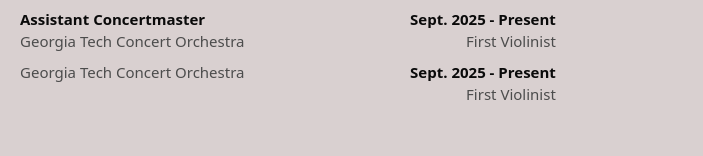
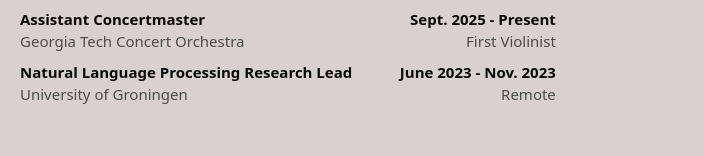
Before and after one commit to weimic/home-v2, a Next.js app: page /about in a window 1280 px wide. Shown: the part 1619-1775 px from the top of the page, without its empty margins (0-703 px from the left). Built offline with nearby package versions, Linux system fonts and the light colour scheme.

Commit message:
update website..

```diff
--- a/app/layout.tsx
+++ b/app/layout.tsx
@@ -20,8 +20,8 @@
 });
 
 export const metadata: Metadata = {
-  title: "MicSite 2",
-  description: "Generated by create next app",
+  title: "MicSite",
+  description: "Michael Wei's Personal Website",
 };
 
 export default function RootLayout({
--- a/components/about/act.tsx
+++ b/components/about/act.tsx
@@ -53,20 +53,20 @@
             <div className="flex flex-col ">
                 <div className=" ml-1">
                     <div className="font-semibold text-[15px] text-foreground">
-
+                        Natural Language Processing Research Lead
                     </div>
                     <div className="font-normal text-[15px] text-alt-foreground ">
-                        Georgia Tech Concert Orchestra
+                        University of Groningen
                     </div>
                 </div>
             </div>
 
             <div className="flex flex-col text-right">
                 <div className="font-semibold text-[15px] text-foreground">
-                    Sept. 2025 - Present
+                    June 2023 - Nov. 2023
                 </div>
                 <div className="font-normal text-[15px] text-alt-foreground ">
-                    First Violinist
+                    Remote
                 </div>
             </div>
         </div>
```
